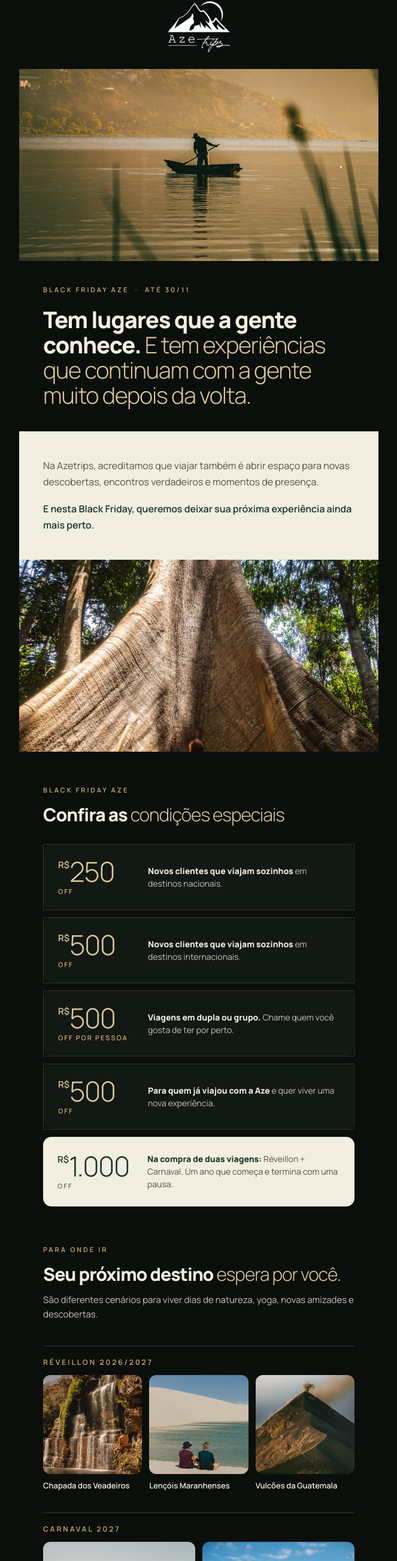
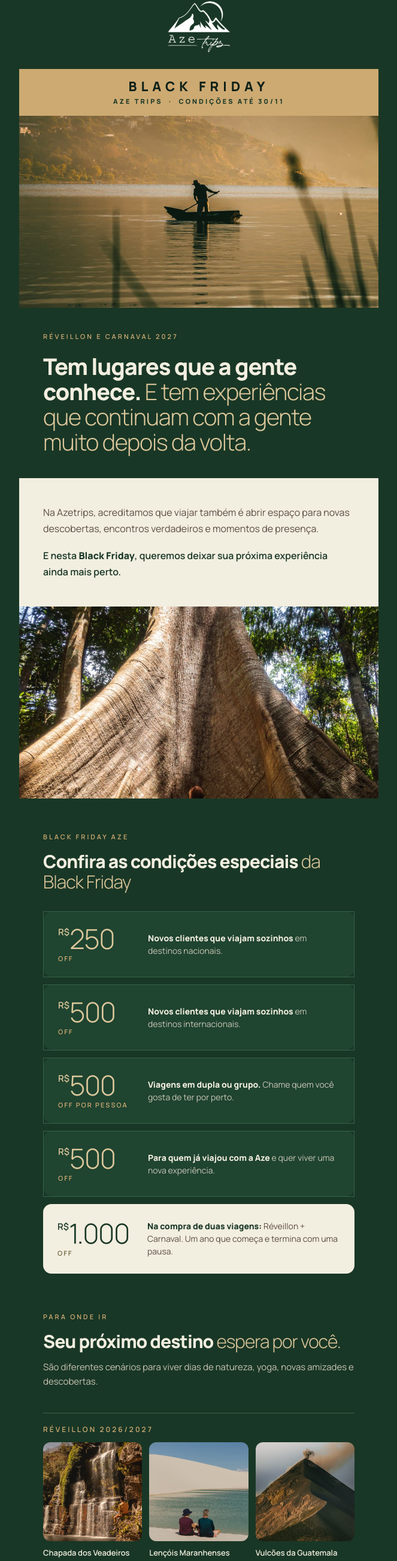
Before and after one commit to dev-agenciaw3m/aze-emails, a plain HTML site: page 01-black-friday-lancamento/index.html in a window 1280 px wide. Shown: the part 30-2632 px from the top of the page at 60% size, without its empty margins (308-971 px from the left). Drawn offline with Linux system fonts and the light colour scheme.

Commit message:
Ajustes: verde escuro e destaque Black Friday

```diff
--- a/01-black-friday-lancamento/index.html
+++ b/01-black-friday-lancamento/index.html
@@ -16,7 +16,7 @@
 <link href="https://fonts.googleapis.com/css2?family=Manrope:wght@300;400;600;800&display=swap" rel="stylesheet">
 <style>
   /* Só o que não pode ir inline: reset, responsivo e dark mode */
-  html,body{margin:0 !important;padding:0 !important;width:100% !important;background:#0b0f0c;}
+  html,body{margin:0 !important;padding:0 !important;width:100% !important;background:#193726;}
   *{-ms-text-size-adjust:100%;-webkit-text-size-adjust:100%;}
   table,td{mso-table-lspace:0pt;mso-table-rspace:0pt;border-collapse:collapse;}
   img{-ms-interpolation-mode:bicubic;border:0;outline:none;text-decoration:none;display:block;}
@@ -36,7 +36,7 @@
   }
   /* Dark mode: o layout já é escuro; só inverte as faixas claras para não ficarem estouradas */
   @media (prefers-color-scheme:dark){
-    .cream{background-color:#16201a !important;}
+    .cream{background-color:#0f2118 !important;}
     .cream-t{color:#f2eee0 !important;}
     .cream-p{color:rgba(242,238,224,.78) !important;}
     .cream-em{color:#dcc79b !important;}
@@ -44,14 +44,14 @@
   }
 </style>
 </head>
-<body id="body" class="f" style="margin:0;padding:0;background-color:#0b0f0c;">
+<body id="body" class="f" style="margin:0;padding:0;background-color:#193726;">
 
 <!-- PREHEADER (texto de pré-visualização na caixa de entrada) -->
 <div style="display:none;font-size:1px;line-height:1px;max-height:0;max-width:0;opacity:0;overflow:hidden;mso-hide:all;">
   Sua próxima conexão começa agora&nbsp;&zwnj;&nbsp;&zwnj;&nbsp;&zwnj;&nbsp;&zwnj;&nbsp;&zwnj;&nbsp;&zwnj;&nbsp;&zwnj;&nbsp;&zwnj;&nbsp;&zwnj;&nbsp;&zwnj;&nbsp;&zwnj;&nbsp;&zwnj;&nbsp;&zwnj;&nbsp;&zwnj;
 </div>
 
-<table role="presentation" width="100%" cellpadding="0" cellspacing="0" border="0" bgcolor="#0b0f0c" style="background-color:#0b0f0c;">
+<table role="presentation" width="100%" cellpadding="0" cellspacing="0" border="0" bgcolor="#193726" style="background-color:#193726;">
 <tr><td align="center" style="padding:0;">
 
   <!--[if mso]><table role="presentation" width="600" align="center" cellpadding="0" cellspacing="0" border="0"><tr><td><![endif]-->
@@ -59,30 +59,38 @@
 
     <!-- ============ 01 · TOPO ============ -->
     <tr>
-      <td align="center" bgcolor="#0b0f0c" style="background-color:#0b0f0c;padding:32px 24px 28px;">
+      <td align="center" bgcolor="#193726" style="background-color:#193726;padding:32px 24px 28px;">
         <a href="#" target="_blank"><img src="https://dev-agenciaw3m.github.io/aze-emails/img/marca/logo-branco.png" width="104" alt="Aze Trips" style="width:104px;height:auto;margin:0 auto;"></a>
+      </td>
+    </tr>
+
+    <!-- FAIXA BLACK FRIDAY (destaque) -->
+    <tr>
+      <td align="center" bgcolor="#cdaa72" style="background-color:#cdaa72;padding:16px 24px;">
+        <p class="f" style="margin:0;font-size:22px;line-height:26px;font-weight:800;letter-spacing:7px;text-transform:uppercase;color:#0f2118;">Black Friday</p>
+        <p class="f" style="margin:4px 0 0;font-size:11px;line-height:16px;font-weight:700;letter-spacing:3px;text-transform:uppercase;color:#193726;">Aze Trips &nbsp;·&nbsp; condições até 30/11</p>
       </td>
     </tr>
 
     <!-- ============ 02 · HERO ============ -->
     <tr>
-      <td bgcolor="#0b0f0c" style="background-color:#0b0f0c;">
+      <td bgcolor="#193726" style="background-color:#193726;">
         <a href="#" target="_blank"><img class="fluid" src="https://dev-agenciaw3m.github.io/aze-emails/img/fotos/hero.jpg" width="600" alt="Barqueiro ao entardecer na Amazônia" style="width:600px;height:auto;"></a>
       </td>
     </tr>
     <tr>
-      <td class="px" align="left" bgcolor="#0b0f0c" style="background-color:#0b0f0c;padding:40px 40px 8px;">
-        <p class="f" style="margin:0 0 20px;font-size:11px;line-height:16px;font-weight:600;letter-spacing:3px;text-transform:uppercase;color:#cdaa72;">Black Friday Aze &nbsp;·&nbsp; até 30/11</p>
+      <td class="px" align="left" bgcolor="#193726" style="background-color:#193726;padding:40px 40px 8px;">
+        <p class="f" style="margin:0 0 20px;font-size:11px;line-height:16px;font-weight:600;letter-spacing:3px;text-transform:uppercase;color:#cdaa72;">Réveillon e Carnaval 2027</p>
         <h1 class="f h1" style="margin:0;font-size:38px;line-height:42px;font-weight:800;letter-spacing:-1.2px;color:#f2eee0;">Tem lugares que a gente conhece. <span style="font-weight:300;color:#dcc79b;">E tem experiências que continuam com a gente muito depois da volta.</span></h1>
       </td>
     </tr>
 
     <!-- ============ 03 · TEXTO DE ABERTURA (faixa clara) ============ -->
-    <tr><td height="32" style="font-size:0;line-height:0;background-color:#0b0f0c;">&nbsp;</td></tr>
+    <tr><td height="32" style="font-size:0;line-height:0;background-color:#193726;">&nbsp;</td></tr>
     <tr>
       <td class="px cream" align="left" bgcolor="#f2eee0" style="background-color:#f2eee0;padding:44px 40px 12px;">
         <p class="f cream-p" style="margin:0 0 18px;font-size:16px;line-height:27px;color:#5c4d41;">Na Azetrips, acreditamos que viajar também é abrir espaço para novas descobertas, encontros verdadeiros e momentos de presença.</p>
-        <p class="f cream-t" style="margin:0 0 12px;font-size:16px;line-height:27px;font-weight:600;color:#193726;">E nesta Black Friday, queremos deixar sua próxima experiência ainda mais perto.</p>
+        <p class="f cream-t" style="margin:0 0 12px;font-size:16px;line-height:27px;font-weight:600;color:#193726;">E nesta <strong style="color:#193726;">Black Friday</strong>, queremos deixar sua próxima experiência ainda mais perto.</p>
       </td>
     </tr>
     <tr>
@@ -93,19 +101,19 @@
 
     <!-- ============ 04 · CONDIÇÕES ============ -->
     <tr>
-      <td class="px" align="left" bgcolor="#0b0f0c" style="background-color:#0b0f0c;padding:56px 40px 8px;">
+      <td class="px" align="left" bgcolor="#193726" style="background-color:#193726;padding:56px 40px 8px;">
         <p class="f" style="margin:0 0 16px;font-size:11px;line-height:16px;font-weight:600;letter-spacing:3px;text-transform:uppercase;color:#cdaa72;">Black Friday Aze</p>
-        <h2 class="f h2" style="margin:0;font-size:30px;line-height:34px;font-weight:800;letter-spacing:-1px;color:#f2eee0;">Confira as <span style="font-weight:300;color:#dcc79b;">condições especiais</span></h2>
+        <h2 class="f h2" style="margin:0;font-size:30px;line-height:34px;font-weight:800;letter-spacing:-1px;color:#f2eee0;">Confira as condições especiais <span style="font-weight:300;color:#dcc79b;">da Black Friday</span></h2>
       </td>
     </tr>
 
     <!-- cards de oferta -->
     <tr>
-      <td class="px" bgcolor="#0b0f0c" style="background-color:#0b0f0c;padding:24px 40px 0;">
+      <td class="px" bgcolor="#193726" style="background-color:#193726;padding:24px 40px 0;">
 
         <!-- 250 -->
         <table role="presentation" width="100%" cellpadding="0" cellspacing="0" border="0" style="margin:0 0 12px;">
-          <tr><td bgcolor="#121813" style="background-color:#121813;border:1px solid #2a3a2f;border-radius:14px;padding:22px 24px;">
+          <tr><td bgcolor="#1f4430" style="background-color:#1f4430;border:1px solid #35644a;border-radius:14px;padding:22px 24px;">
             <table role="presentation" width="100%" cellpadding="0" cellspacing="0" border="0"><tr>
               <td valign="middle" width="150" style="width:150px;">
                 <span class="f num" style="font-size:46px;line-height:46px;font-weight:300;letter-spacing:-1.5px;color:#dcc79b;"><span style="font-size:15px;font-weight:600;letter-spacing:0;vertical-align:top;line-height:24px;">R$</span>250</span>
@@ -118,7 +126,7 @@
 
         <!-- 500 internacional -->
         <table role="presentation" width="100%" cellpadding="0" cellspacing="0" border="0" style="margin:0 0 12px;">
-          <tr><td bgcolor="#121813" style="background-color:#121813;border:1px solid #2a3a2f;border-radius:14px;padding:22px 24px;">
+          <tr><td bgcolor="#1f4430" style="background-color:#1f4430;border:1px solid #35644a;border-radius:14px;padding:22px 24px;">
             <table role="presentation" width="100%" cellpadding="0" cellspacing="0" border="0"><tr>
               <td valign="middle" width="150" style="width:150px;">
                 <span class="f num" style="font-size:46px;line-height:46px;font-weight:300;letter-spacing:-1.5px;color:#dcc79b;"><span style="font-size:15px;font-weight:600;letter-spacing:0;vertical-align:top;line-height:24px;">R$</span>500</span>
@@ -131,7 +139,7 @@
 
         <!-- 500 dupla -->
         <table role="presentation" width="100%" cellpadding="0" cellspacing="0" border="0" style="margin:0 0 12px;">
-          <tr><td bgcolor="#121813" style="background-color:#121813;border:1px solid #2a3a2f;border-radius:14px;padding:22px 24px;">
+          <tr><td bgcolor="#1f4430" style="background-color:#1f4430;border:1px solid #35644a;border-radius:14px;padding:22px 24px;">
             <table role="presentation" width="100%" cellpadding="0" cellspacing="0" border="0"><tr>
               <td valign="middle" width="150" style="width:150px;">
                 <span class="f num" style="font-size:46px;line-height:46px;font-weight:300;letter-spacing:-1.5px;color:#dcc79b;"><span style="font-size:15px;font-weight:600;letter-spacing:0;vertical-align:top;line-height:24px;">R$</span>500</span>
@@ -144,7 +152,7 @@
 
         <!-- 500 já viajou -->
         <table role="presentation" width="100%" cellpadding="0" cellspacing="0" border="0" style="margin:0 0 12px;">
-          <tr><td bgcolor="#121813" style="background-color:#121813;border:1px solid #2a3a2f;border-radius:14px;padding:22px 24px;">
+          <tr><td bgcolor="#1f4430" style="background-color:#1f4430;border:1px solid #35644a;border-radius:14px;padding:22px 24px;">
             <table role="presentation" width="100%" cellpadding="0" cellspacing="0" border="0"><tr>
               <td valign="middle" width="150" style="width:150px;">
                 <span class="f num" style="font-size:46px;line-height:46px;font-weight:300;letter-spacing:-1.5px;color:#dcc79b;"><span style="font-size:15px;font-weight:600;letter-spacing:0;vertical-align:top;line-height:24px;">R$</span>500</span>
@@ -173,7 +181,7 @@
 
     <!-- ============ 05 · DESTINOS ============ -->
     <tr>
-      <td class="px" align="left" bgcolor="#0b0f0c" style="background-color:#0b0f0c;padding:64px 40px 8px;">
+      <td class="px" align="left" bgcolor="#193726" style="background-color:#193726;padding:64px 40px 8px;">
         <p class="f" style="margin:0 0 16px;font-size:11px;line-height:16px;font-weight:600;letter-spacing:3px;text-transform:uppercase;color:#cdaa72;">Para onde ir</p>
         <h2 class="f h2" style="margin:0 0 14px;font-size:30px;line-height:34px;font-weight:800;letter-spacing:-1px;color:#f2eee0;">Seu próximo destino <span style="font-weight:300;color:#dcc79b;">espera por você.</span></h2>
         <p class="f" style="margin:0;font-size:15px;line-height:24px;color:#c9c5b6;">São diferentes cenários para viver dias de natureza, yoga, novas amizades e descobertas.</p>
@@ -182,12 +190,12 @@
 
     <!-- Réveillon -->
     <tr>
-      <td class="px" align="left" bgcolor="#0b0f0c" style="background-color:#0b0f0c;padding:32px 40px 12px;">
-        <p class="f" style="margin:0;font-size:12px;line-height:18px;font-weight:600;letter-spacing:3px;text-transform:uppercase;color:#cdaa72;border-top:1px solid #2a3a2f;padding-top:18px;">Réveillon 2026/2027</p>
+      <td class="px" align="left" bgcolor="#193726" style="background-color:#193726;padding:32px 40px 12px;">
+        <p class="f" style="margin:0;font-size:12px;line-height:18px;font-weight:600;letter-spacing:3px;text-transform:uppercase;color:#cdaa72;border-top:1px solid #35644a;padding-top:18px;">Réveillon 2026/2027</p>
       </td>
     </tr>
     <tr>
-      <td class="px" bgcolor="#0b0f0c" style="background-color:#0b0f0c;padding:0 34px;">
+      <td class="px" bgcolor="#193726" style="background-color:#193726;padding:0 34px;">
         <table role="presentation" width="100%" cellpadding="0" cellspacing="0" border="0"><tr>
           <td class="half" width="33%" valign="top" style="padding:0 6px 12px;">
             <a href="#" target="_blank"><img class="fluid" src="https://dev-agenciaw3m.github.io/aze-emails/img/fotos/chapada-reveillon.jpg" width="164" alt="Chapada dos Veadeiros" style="width:100%;height:auto;border-radius:12px;"></a>
@@ -207,12 +215,12 @@
 
     <!-- Carnaval -->
     <tr>
-      <td class="px" align="left" bgcolor="#0b0f0c" style="background-color:#0b0f0c;padding:24px 40px 12px;">
-        <p class="f" style="margin:0;font-size:12px;line-height:18px;font-weight:600;letter-spacing:3px;text-transform:uppercase;color:#cdaa72;border-top:1px solid #2a3a2f;padding-top:18px;">Carnaval 2027</p>
+      <td class="px" align="left" bgcolor="#193726" style="background-color:#193726;padding:24px 40px 12px;">
+        <p class="f" style="margin:0;font-size:12px;line-height:18px;font-weight:600;letter-spacing:3px;text-transform:uppercase;color:#cdaa72;border-top:1px solid #35644a;padding-top:18px;">Carnaval 2027</p>
       </td>
     </tr>
     <tr>
-      <td class="px" bgcolor="#0b0f0c" style="background-color:#0b0f0c;padding:0 34px;">
+      <td class="px" bgcolor="#193726" style="background-color:#193726;padding:0 34px;">
         <table role="presentation" width="100%" cellpadding="0" cellspacing="0" border="0">
           <tr>
             <td width="50%" valign="top" style="padding:0 6px 18px;">
@@ -240,28 +248,28 @@
 
     <!-- ============ 06 · FECHAMENTO + CTA ============ -->
     <tr>
-      <td class="px" align="center" bgcolor="#0b0f0c" style="background-color:#0b0f0c;padding:48px 40px 16px;">
+      <td class="px" align="center" bgcolor="#193726" style="background-color:#193726;padding:48px 40px 16px;">
         <h2 class="f h2" style="margin:0 0 28px;font-size:30px;line-height:34px;font-weight:800;letter-spacing:-1px;color:#f2eee0;text-align:center;">Sua próxima conexão <span style="font-weight:300;color:#dcc79b;">começa agora.</span></h2>
         <!-- botão à prova de Outlook -->
         <table role="presentation" class="btn" cellpadding="0" cellspacing="0" border="0" align="center"><tr><td align="center">
           <!--[if mso]>
-          <v:roundrect xmlns:v="urn:schemas-microsoft-com:vml" href="#" style="height:56px;v-text-anchor:middle;width:380px;" arcsize="50%" stroke="f" fillcolor="#f2eee0"><w:anchorlock/><center style="color:#0b0f0c;font-family:Arial,sans-serif;font-size:13px;font-weight:bold;letter-spacing:2px;">CONHECER AS VIAGENS DA BLACK FRIDAY</center></v:roundrect>
+          <v:roundrect xmlns:v="urn:schemas-microsoft-com:vml" href="#" style="height:56px;v-text-anchor:middle;width:380px;" arcsize="50%" stroke="f" fillcolor="#f2eee0"><w:anchorlock/><center style="color:#193726;font-family:Arial,sans-serif;font-size:13px;font-weight:bold;letter-spacing:2px;">CONHECER AS VIAGENS DA BLACK FRIDAY</center></v:roundrect>
           <![endif]-->
           <!--[if !mso]><!-- -->
-          <a class="f" href="#" target="_blank" style="display:inline-block;background-color:#f2eee0;color:#0b0f0c;font-size:13px;line-height:18px;font-weight:800;letter-spacing:2px;text-transform:uppercase;padding:19px 34px;border-radius:999px;">Conhecer as viagens da Black Friday &nbsp;→</a>
+          <a class="f" href="#" target="_blank" style="display:inline-block;background-color:#f2eee0;color:#193726;font-size:13px;line-height:18px;font-weight:800;letter-spacing:2px;text-transform:uppercase;padding:19px 34px;border-radius:999px;">Conhecer as viagens da Black Friday &nbsp;→</a>
           <!--<![endif]-->
         </td></tr></table>
       </td>
     </tr>
     <tr>
-      <td class="px" align="center" bgcolor="#0b0f0c" style="background-color:#0b0f0c;padding:28px 40px 8px;">
+      <td class="px" align="center" bgcolor="#193726" style="background-color:#193726;padding:28px 40px 8px;">
         <p class="f" style="margin:0;font-size:12px;line-height:19px;font-style:italic;color:#8f8c80;text-align:center;">Condições válidas até 30/11/2026 para as saídas participantes. Consulte as regras da promoção com nossa equipe.</p>
       </td>
     </tr>
 
     <!-- ============ 07 · ASSINATURA ============ -->
     <tr>
-      <td class="px" align="left" bgcolor="#0b0f0c" style="background-color:#0b0f0c;padding:32px 40px 40px;">
+      <td class="px" align="left" bgcolor="#193726" style="background-color:#193726;padding:32px 40px 40px;">
         <p class="f" style="margin:0;font-size:15px;line-height:24px;color:#c9c5b6;">Com carinho,<br><strong style="color:#f2eee0;">Equipe Azetrips</strong></p>
       </td>
     </tr>
```
Also changed, not shown: 01-black-friday-lancamento/bloco-rd.html (+34 -26 lines), 02-reforco/bloco-rd.html (+24 -16 lines), 02-reforco/index.html (+27 -19 lines).
